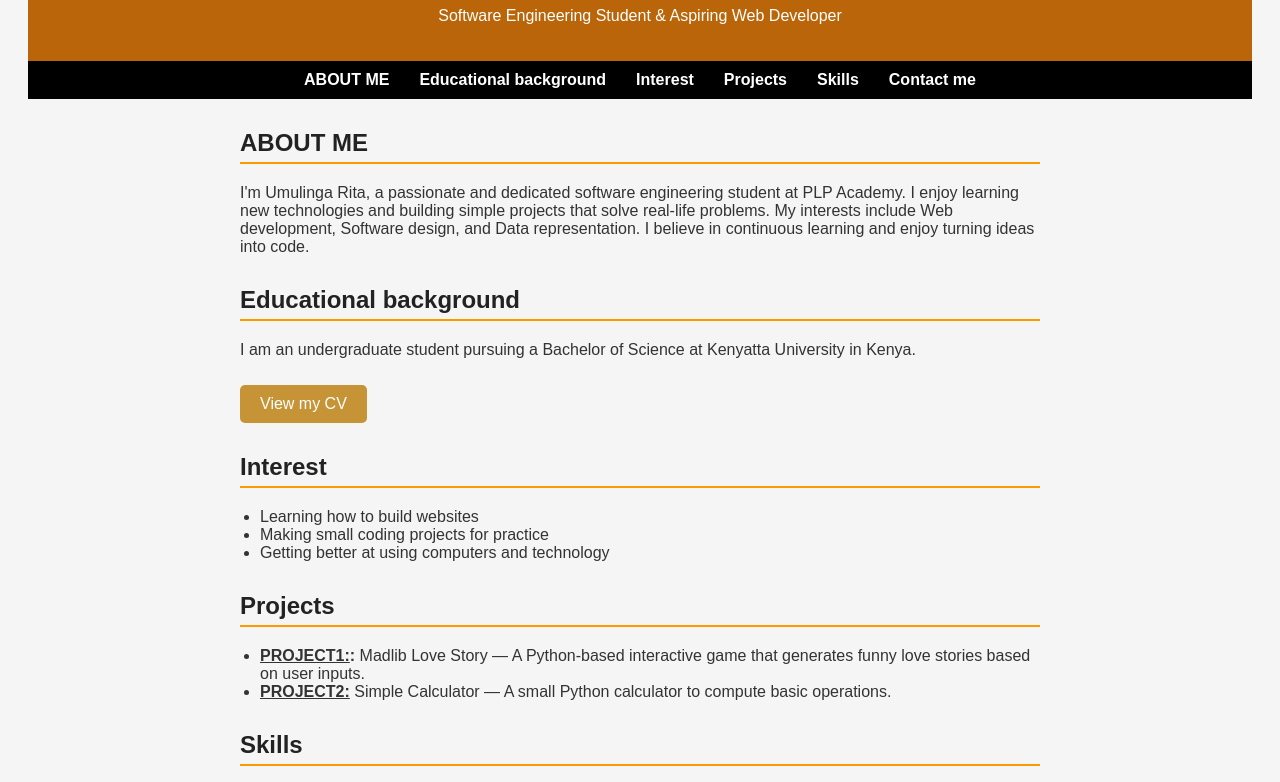
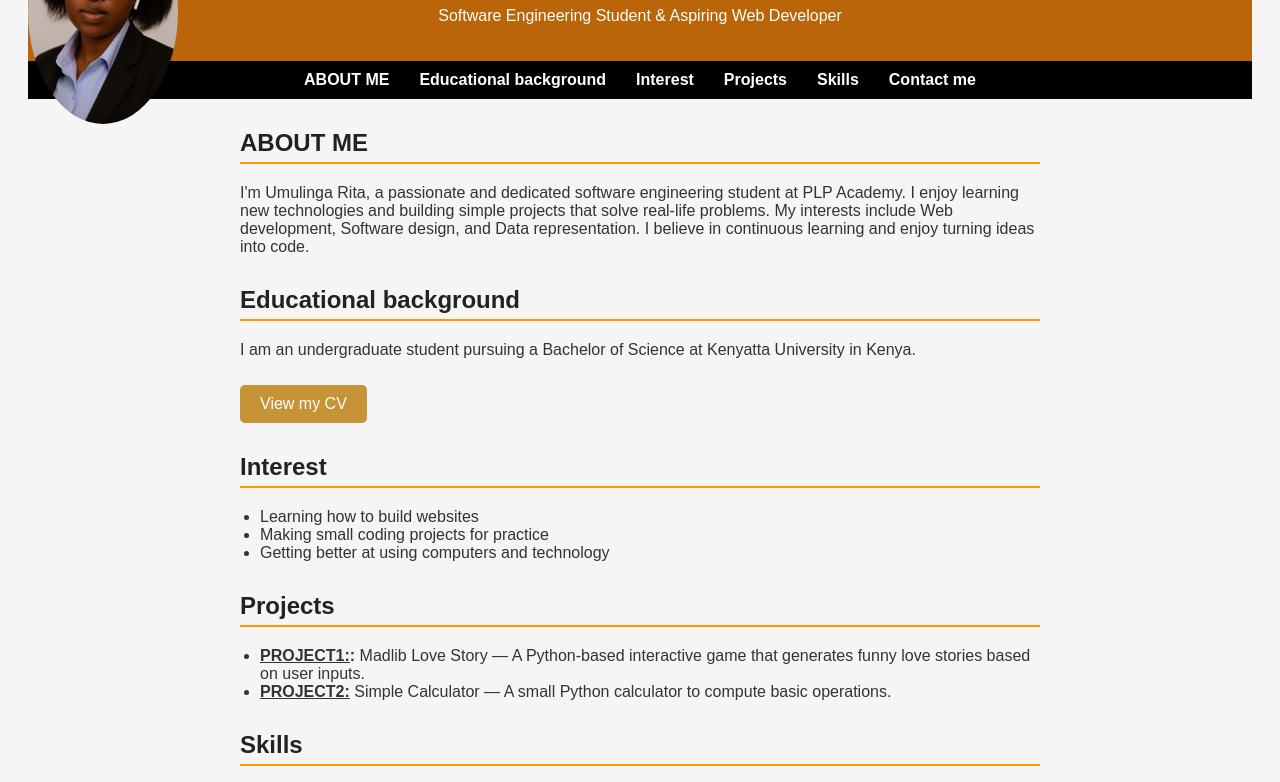
Before and after one commit to stunning-Rita/My-Portfolio, a plain HTML site: page index.html in a window 1280 px wide. Shown: the part 121-903 px from the top of the page. Drawn offline with Linux system fonts and the light colour scheme.

Commit message:
updated index.html with image

```diff
--- a/index.html
+++ b/index.html
@@ -23,7 +23,7 @@
             <li><a href="#contact">Contact me</a></li>
         </ul>
     </nav>
-    <img src="c:\Users\HP\Desktop\39761505-af47-4698-bbb0-b00b87401cb6.jpeg" class="floating-pic" alt="rita'pic">
+    <img src="RITA.jpeg" class="floating-pic" alt="rita'pic">
     <section id="about">
         <h2>ABOUT ME</h2>
         <p>I'm Umulinga Rita, a passionate and dedicated software engineering student at PLP Academy.
```
